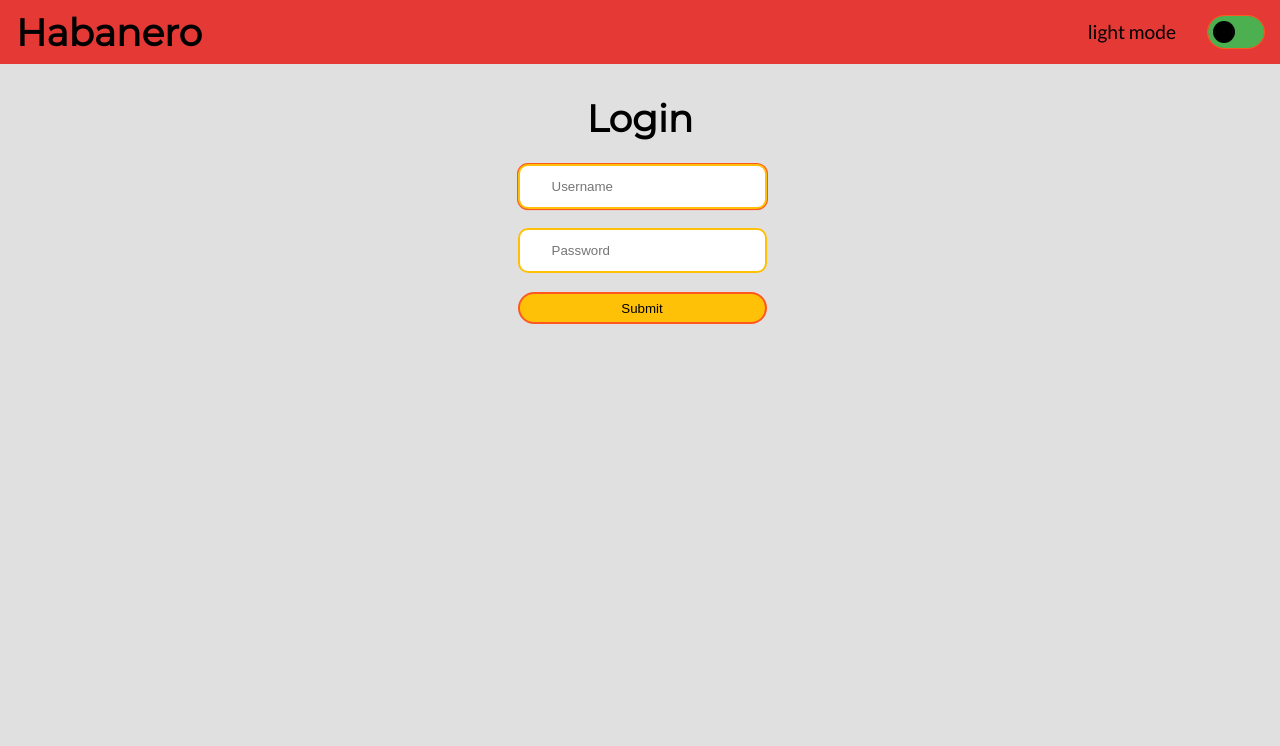
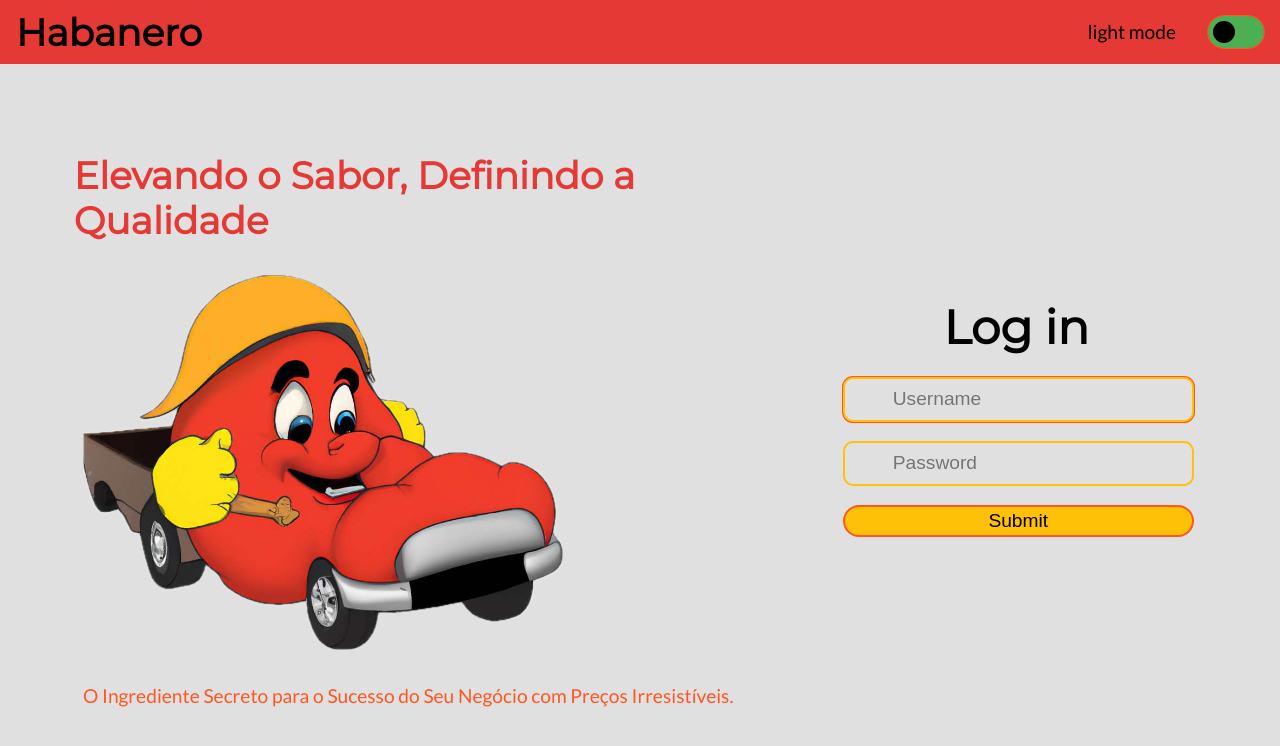
Before and after one commit to maracunha/habanero, a React (Vite) app: page /login in a window 1280 px wide. Shown: the top 746 px of the page. Built offline with nearby package versions, Linux system fonts and the light colour scheme.

Commit message:
feat: Login syles

```diff
--- a/src/pages/Login/index.tsx
+++ b/src/pages/Login/index.tsx
@@ -7,6 +7,7 @@ import { useLoginMutation } from '../../services/api';
 import { setCredentials } from '../../services/authSlice';
 
 import styles from './styles.module.scss';
+import logo from '../../assets/habanero.svg';
 
 function Login() {
     const dispatch = useAppDispatch();
@@ -38,17 +39,20 @@ function Login() {
     return (
         <section className={styles.wrapper}>
             <div className={styles.image}>
-                <h3>Login</h3>
-
-                <span>
-                    Elevando o Sabor, Definindo a Qualidade. O Ingrediente
-                    Secreto para o Sucesso do Seu Negócio com Preços
-                    Irresistíveis.
-                </span>
+                <h3>Elevando o Sabor, Definindo a Qualidade</h3>
+                <div>
+                    <figure>
+                        <img src={logo} alt="Habanero truck" />
+                    </figure>
+                    <span>
+                        O Ingrediente Secreto para o Sucesso do Seu Negócio com
+                        Preços Irresistíveis.
+                    </span>
+                </div>
             </div>
 
             <div className={styles.form}>
-                <h3>Login</h3>
+                <h2>Log in</h2>
                 <form id="login" onSubmit={handleSubmit}>
                     <fieldset>
                         <input
--- a/src/pages/Login/styles.module.scss
+++ b/src/pages/Login/styles.module.scss
@@ -14,6 +14,7 @@
         transition: 0.4s;
         color: var(--text);
         cursor: pointer;
+        font-size: var(--h6);
     }
 
     a:hover,
@@ -27,7 +28,7 @@
     flex-direction: column;
     align-items: center;
 
-    h3 {
+    h2 {
         margin-bottom: 1rem;
     }
 }
@@ -37,6 +38,7 @@
     height: 4rem;
     border: none;
 
+    input[type='text'],
     input {
         width: 100%;
         height: 100%;
@@ -45,11 +47,12 @@
         outline: none;
         transition: 0.4s;
         color: var(--text);
-        padding-left: 2rem;
-        padding-right: 2rem;
+        padding: 1rem 3rem;
+        background: var(--neutral);
+        font-size: var(--h6);
     }
 }
-
+input[type='text']:focus,
 input:focus {
     border: 2px solid var(--highlight);
     box-shadow:
@@ -58,6 +61,49 @@ input:focus {
 }
 
 .image {
-    display: none;
-    background: pink;
+    display: flex;
+    flex-direction: column;
+    align-items: center;
+
+    h3 {
+        font-size: var(--h6);
+        color: var(--primary);
+    }
+    figure {
+        display: flex;
+        flex-direction: column;
+        align-items: center;
+        justify-content: center;
+        padding: 2rem 0;
+        max-width: 10rem;
+    }
+    span {
+        display: none;
+    }
 }
+
+@media (min-width: 675px) {
+    .wrapper {
+        flex-direction: row;
+        height: calc(100vh - 4rem);
+        margin: 0 auto;
+        justify-content: space-around;
+        align-items: center;
+    }
+    .image {
+        max-width: 55%;
+
+        figure {
+            max-width: 30rem;
+        }
+
+        h3 {
+            font-size: var(--h3);
+        }
+
+        span {
+            display: block;
+            color: var(--highlight);
+        }
+    }
+}
```
